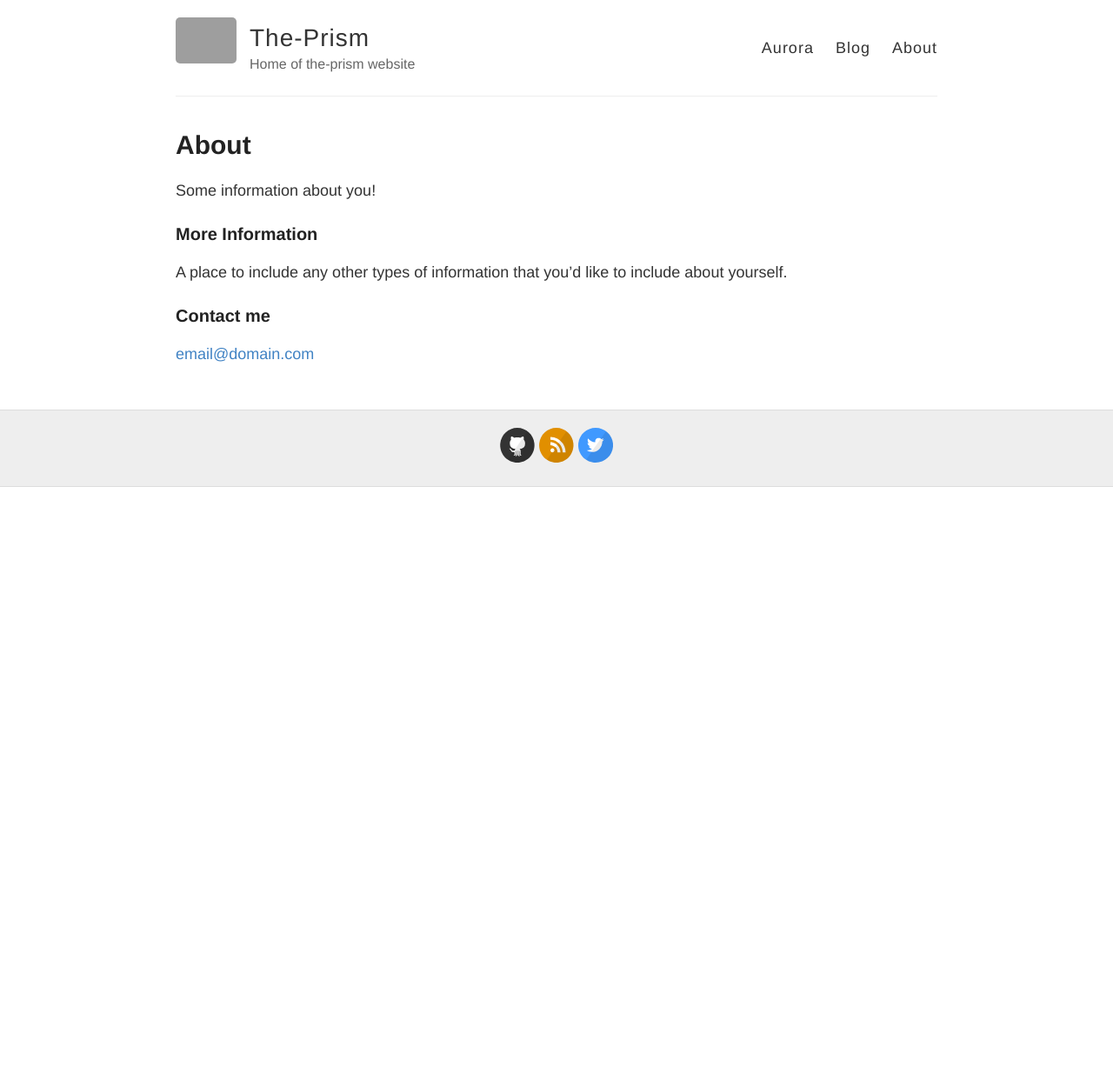
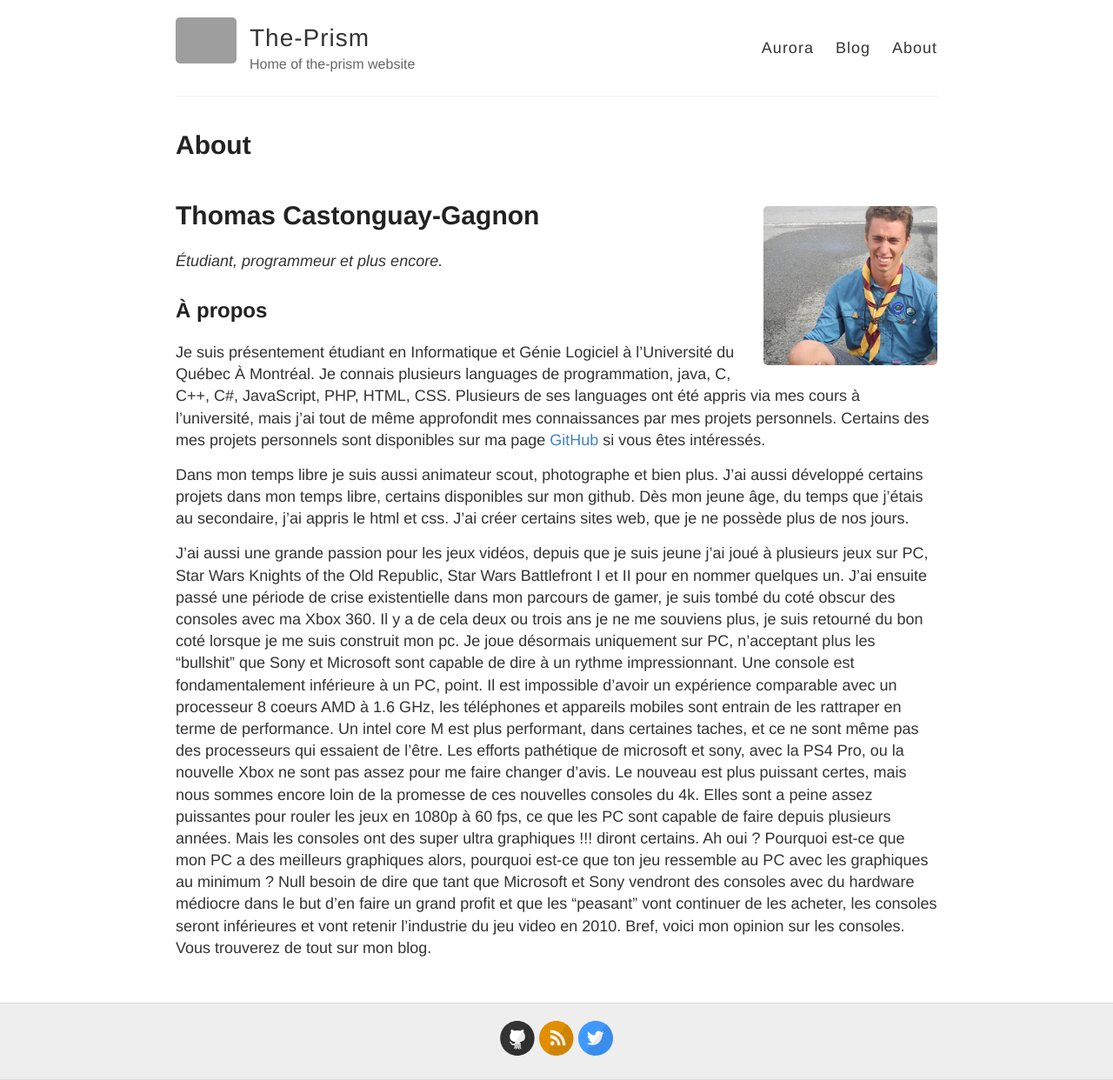
Before and after one commit to the-prism/website, a Jekyll site: the page built from about.md, in a window 1280 px wide. Shown: the whole page at 87% size. Built offline with Jekyll 4.4.1, drawn with Linux system fonts in a browser that asks for light colours; before the commit the page ends 900 px from its top, so only the background shows below that; grey boxes are pictures that could not be loaded.

Commit message:
Reset and fix about page

```diff
--- a/about.md
+++ b/about.md
@@ -4,12 +4,34 @@ title: About
 permalink: /about/
 ---
 
-Some information about you!
+<img class="rightimg img200px" src="/images/me.jpg"/>
 
-### More Information
+# Thomas Castonguay-Gagnon
+_Étudiant, programmeur et plus encore._
 
-A place to include any other types of information that you'd like to include about yourself.
+## À propos
+Je suis présentement étudiant en Informatique et Génie Logiciel à l'Université du Québec À Montréal.
+Je connais plusieurs languages de programmation, java, C, C++, C#, JavaScript, PHP, HTML, CSS.
+Plusieurs de ses languages ont été appris via mes cours à l'université, mais j'ai tout de même approfondit mes connaissances par mes projets personnels.
+Certains des mes projets personnels sont disponibles sur ma page [GitHub](https://github.com/the-prism) si vous êtes intéressés.
 
-### Contact me
+Dans mon temps libre je suis aussi animateur scout, photographe et bien plus.
+J'ai aussi développé certains projets dans mon temps libre, certains disponibles sur mon github.
+Dès mon jeune âge, du temps que j'étais au secondaire, j'ai appris le html et css.
+J'ai créer certains sites web, que je ne possède plus de nos jours.
 
-[email@domain.com](mailto:email@domain.com)
+J'ai aussi une grande passion pour les jeux vidéos, depuis que je suis jeune j'ai joué à plusieurs jeux sur PC, Star Wars Knights of the Old Republic, Star Wars Battlefront I et II pour en nommer quelques un.
+J'ai ensuite passé une période de crise existentielle dans mon parcours de gamer, je suis tombé du coté obscur des consoles avec ma Xbox 360.
+Il y a de cela deux ou trois ans je ne me souviens plus, je suis retourné du bon coté lorsque je me suis construit mon pc.
+Je joue désormais uniquement sur PC, n'acceptant plus les "bullshit" que Sony et Microsoft sont capable de dire à un rythme impressionnant.
+Une console est fondamentalement inférieure à un PC, point.
+Il est impossible d'avoir un expérience comparable avec un processeur 8 coeurs AMD à 1.6 GHz, les téléphones et appareils mobiles sont entrain de les rattraper en terme de performance.
+Un intel core M est plus performant, dans certaines taches, et ce ne sont même pas des processeurs qui essaient de l'être.
+Les efforts pathétique de microsoft et sony, avec la PS4 Pro, ou la nouvelle Xbox ne sont pas assez pour me faire changer d'avis.
+Le nouveau est plus puissant certes, mais nous sommes encore loin de la promesse de ces nouvelles consoles du 4k.
+Elles sont a peine assez puissantes pour rouler les jeux en 1080p à 60 fps, ce que les PC sont capable de faire depuis plusieurs années.
+Mais les consoles ont des super ultra graphiques !!! diront certains.
+Ah oui ? Pourquoi est-ce que mon PC a des meilleurs graphiques alors, pourquoi est-ce que ton jeu ressemble au PC avec les graphiques au minimum ?
+Null besoin de dire que tant que Microsoft et Sony vendront des consoles avec du hardware médiocre dans le but d'en faire un grand profit et que les "peasant" vont continuer de les acheter, les consoles seront inférieures et vont retenir l'industrie du jeu video en 2010.
+Bref, voici mon opinion sur les consoles.
+Vous trouverez de tout sur mon blog.
```
